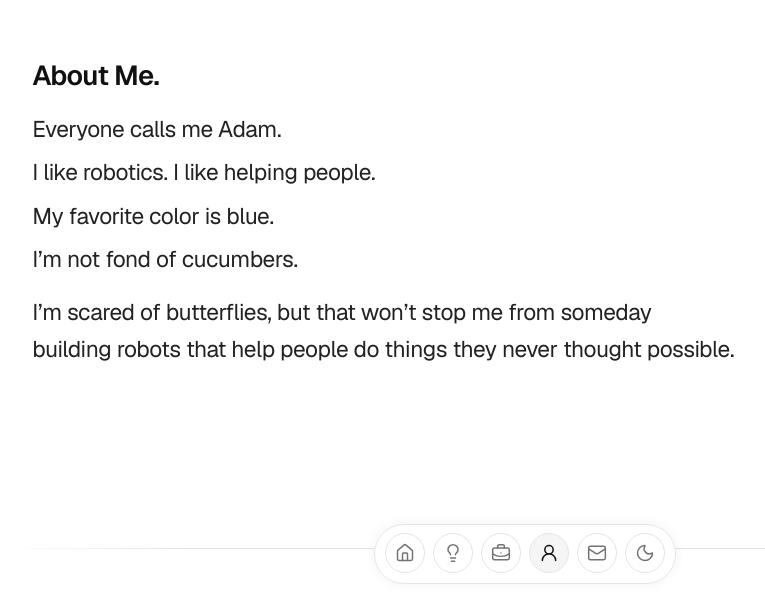
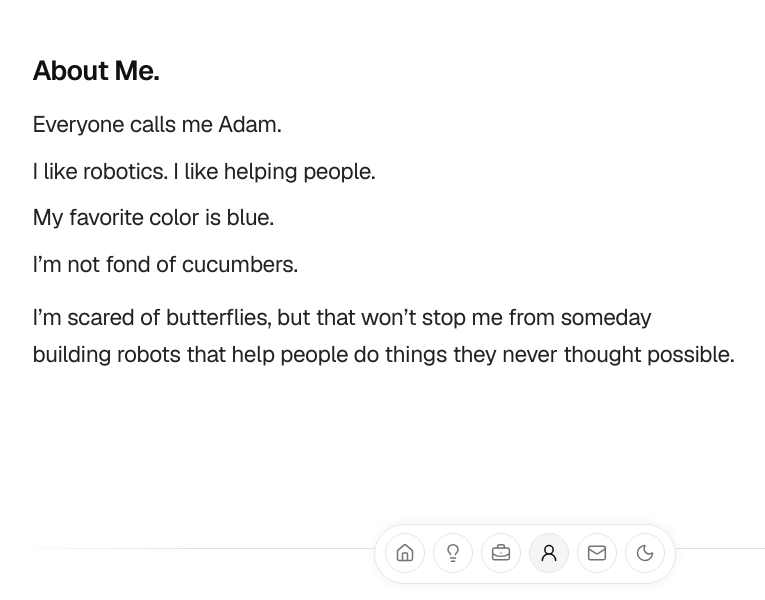
Before and after one commit to ayvhc/websitev2, a Next.js app: page /about in a window 1280 px wide. Shown: the part 200-800 px from the top of the page, without its empty margins (115-880 px from the left). Built offline with nearby package versions, Linux system fonts and the light colour scheme.

Commit message:
Increase About line spacing

```diff
--- a/app/globals.css
+++ b/app/globals.css
@@ -779,7 +779,7 @@ button {
 
 .about-hero-intro span {
   display: block;
-  margin-bottom: 0.42rem;
+  margin-bottom: 0.62rem;
 }
 
 .about-hero-intro span:last-child {
```
